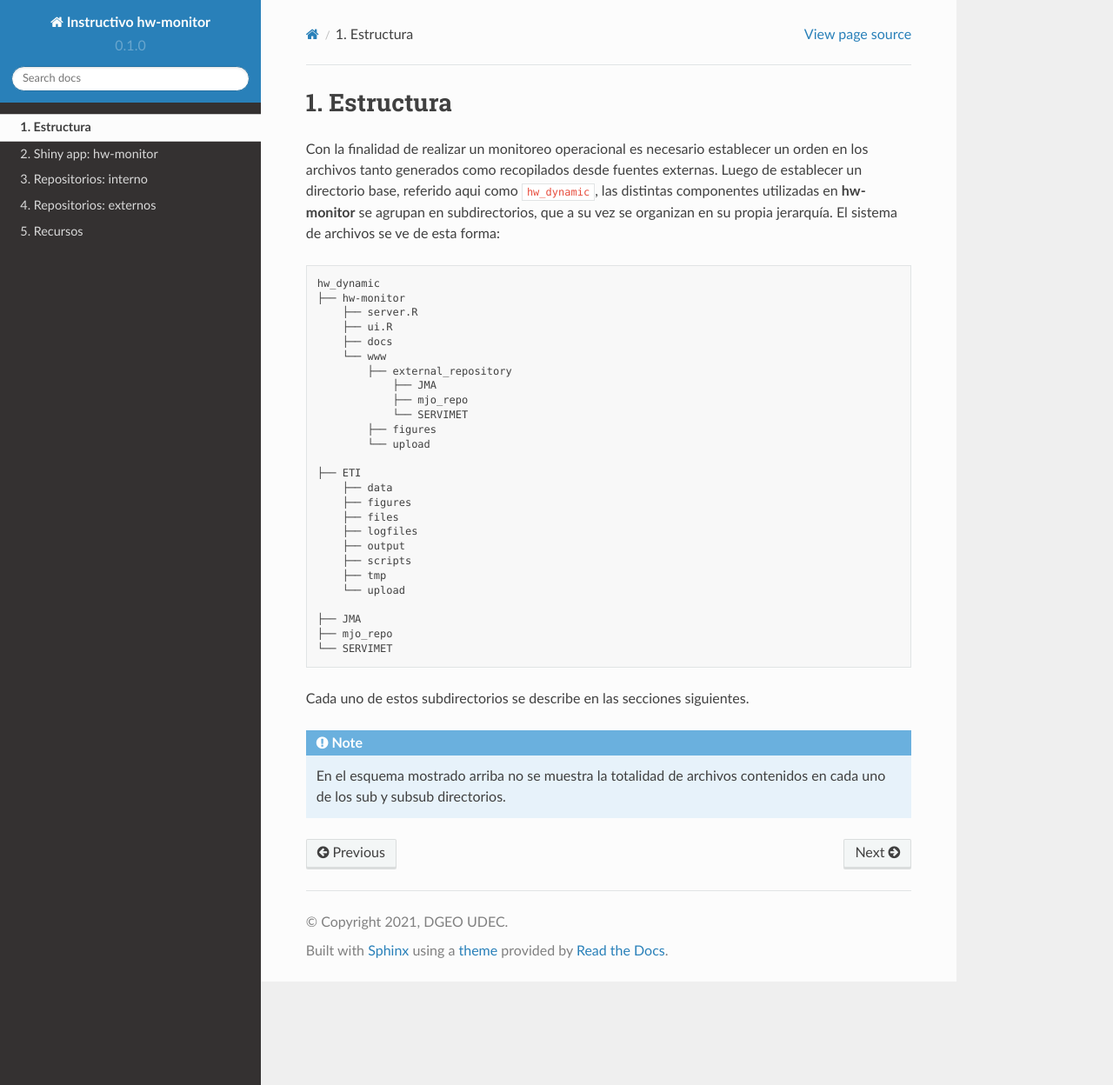
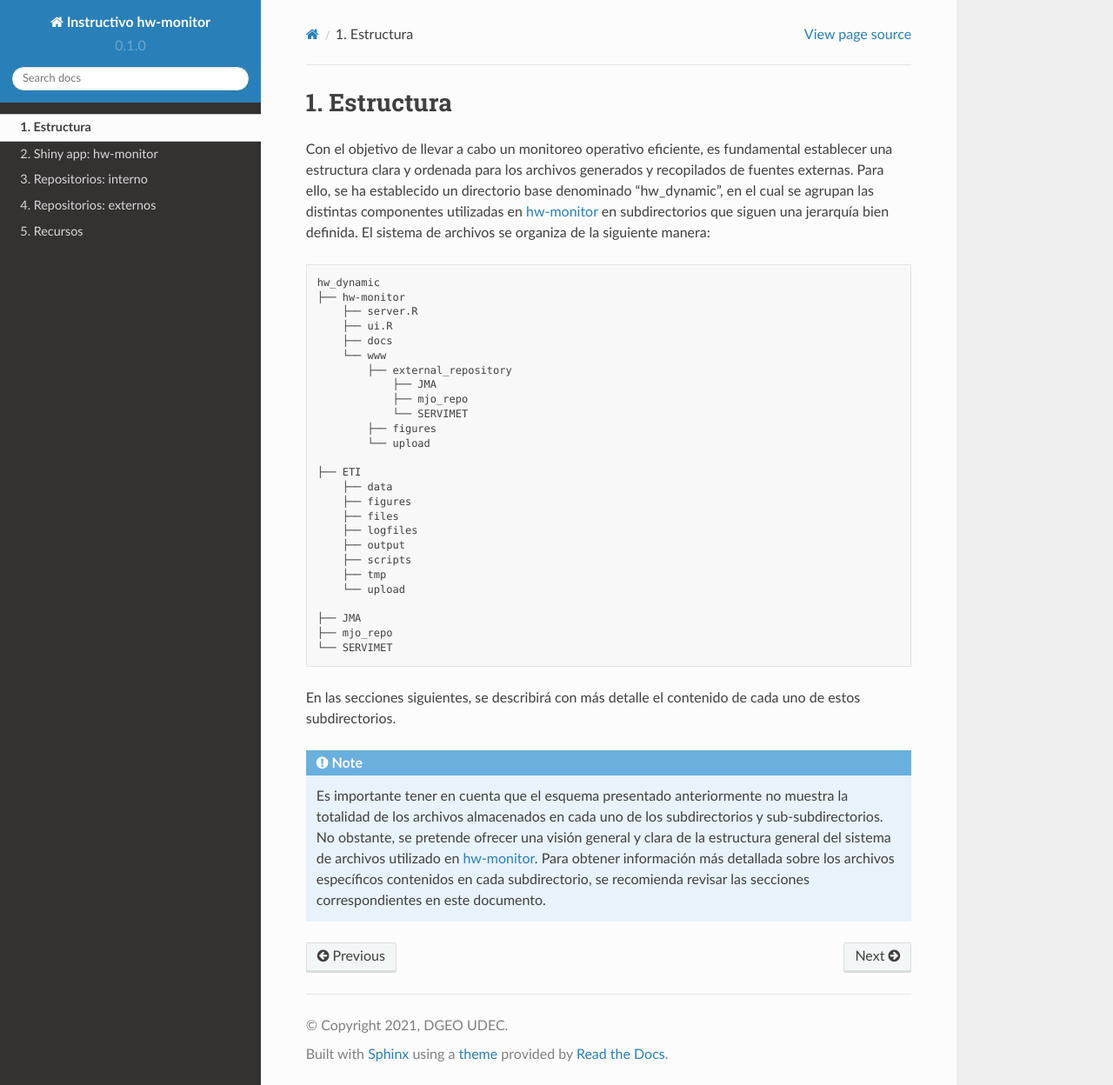
Before and after one commit to chsegura/rtd-tutorial, a Sphinx documentation site: the page built from docs/source/estructura.rst, in a window 1280 px wide and 1248 px high. Shown: the whole window at 87% size. Built offline with Sphinx 7.4.7 and the Read the Docs theme 2.0.0, drawn with Linux system fonts in a browser that asks for light colours.

Commit message:
Update estructura.rst

```diff
--- a/docs/source/estructura.rst
+++ b/docs/source/estructura.rst
@@ -4,7 +4,8 @@ Estructura
 
 .. Estructura:
 
-Con la finalidad de realizar un monitoreo operacional es necesario establecer un orden en los archivos tanto generados como recopilados desde fuentes externas. Luego de establecer un directorio base, referido aqui como ``hw_dynamic``, las distintas componentes utilizadas en **hw-monitor** se agrupan en subdirectorios, que a su vez se organizan en su propia jerarquía. El sistema de archivos se ve de esta forma: ::
+Con el objetivo de llevar a cabo un monitoreo operativo eficiente, es fundamental establecer una estructura clara y ordenada para los archivos generados y recopilados de fuentes externas. Para ello, se ha establecido un directorio base denominado "hw_dynamic", en el cual se agrupan las distintas componentes utilizadas en `hw-monitor <https://www2.dgeo.udec.cl/shiny/hw-monitor/>`_ en subdirectorios que siguen una jerarquía bien definida. El sistema de archivos se organiza de la siguiente manera:
+::
 
    hw_dynamic
    ├── hw-monitor
@@ -33,8 +34,8 @@ Con la finalidad de realizar un monitoreo operacional es necesario establecer un
    ├── mjo_repo
    └── SERVIMET
 
-Cada uno de estos subdirectorios se describe en las secciones siguientes.
+En las secciones siguientes, se describirá con más detalle el contenido de cada uno de estos subdirectorios.
 
 .. note::
 
-   En el esquema mostrado arriba no se muestra la totalidad de archivos contenidos en cada uno de los sub y subsub directorios.
+   Es importante tener en cuenta que el esquema presentado anteriormente no muestra la totalidad de los archivos almacenados en cada uno de los subdirectorios y sub-subdirectorios. No obstante, se pretende ofrecer una visión general y clara de la estructura general del sistema de archivos utilizado en `hw-monitor <https://www2.dgeo.udec.cl/shiny/hw-monitor/>`_. Para obtener información más detallada sobre los archivos específicos contenidos en cada subdirectorio, se recomienda revisar las secciones correspondientes en este documento.
```
